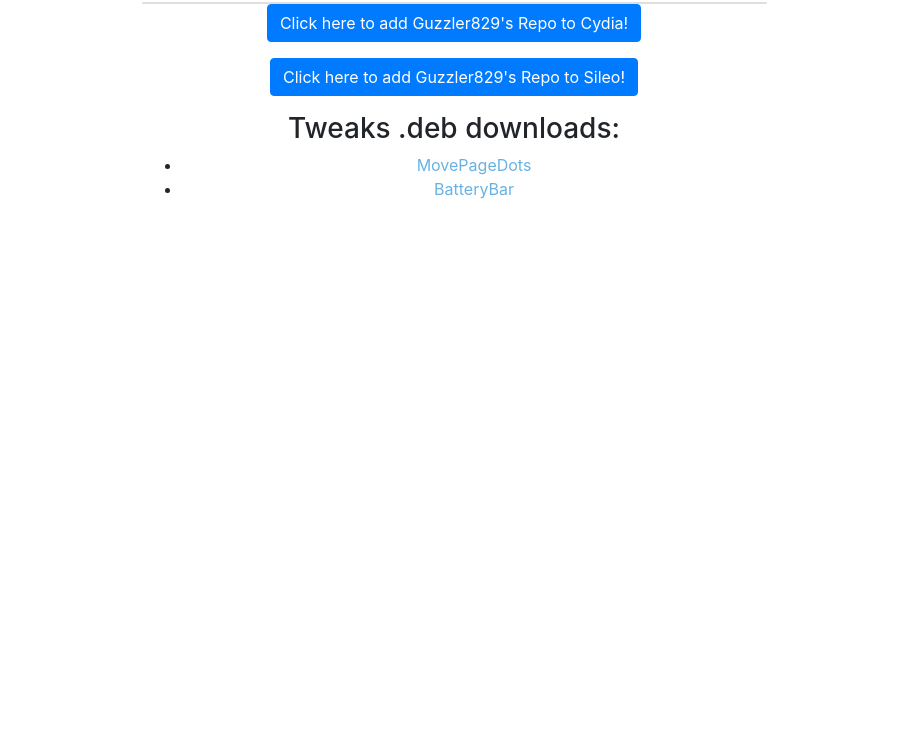
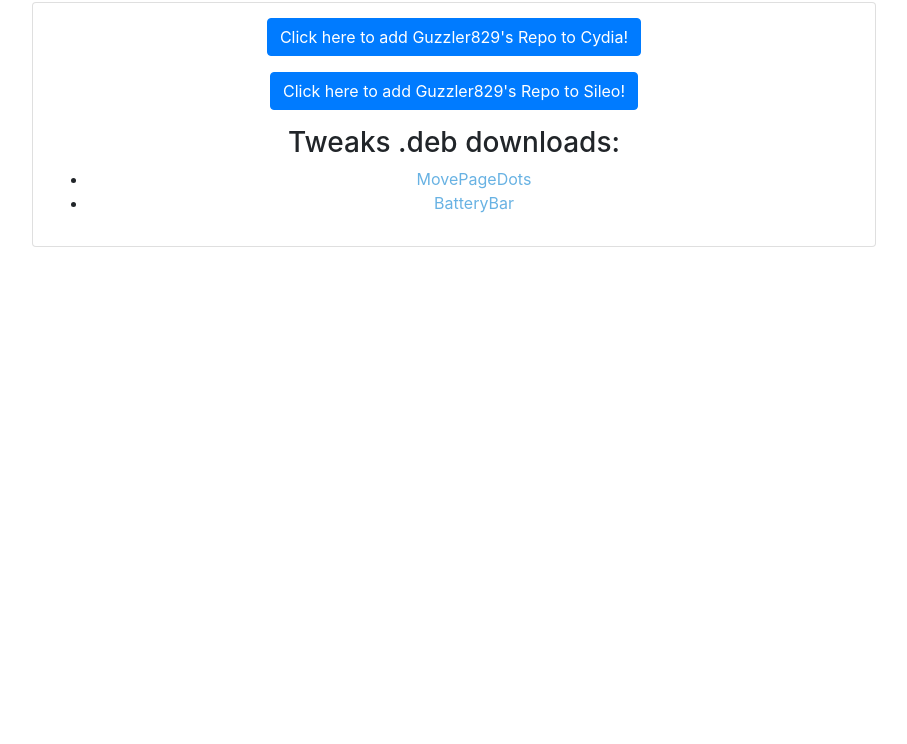
Before and after one commit to Guzzler829/guzzler829.github.io, a website: page repo.html in a window 1280 px wide. Shown: the part 56-800 px from the top of the page, without its empty margins (186-1093 px from the left). Drawn offline with nearby package versions, Linux system fonts and the light colour scheme.

Commit message:
Made html pages more elegant - final

```diff
--- a/repo.html
+++ b/repo.html
@@ -18,7 +18,7 @@
 	</head>
 	<body>
 		<div class="row d-flex justify-content-center">
-			<div class="col-6">
+			<div class="col-8">
 				<nav class="navbar navbar-expand-sm navbar-dark bg-dark"></nav>
 					<a class="navbar-brand" href="https://guzzler829.github.io/">Guzzler829</a>
 					<button class="navbar-toggler" type="button" data-toggle="collapse" data-target="#navbarNavDropdown"
@@ -27,8 +27,9 @@
 					</button>
 				</nav>
 				<br>
-				<div class="card"></div>
+				<div class="card">
 					<center>
+						<div style="padding: 15px;">
 							<form action="cydia://url/https://cydia.saurik.com/api/share#?source=guzzler829">
 								<button type="submit" class="btn btn-primary">Click here to add Guzzler829's Repo to Cydia!</button>
 							</form>
@@ -40,6 +41,7 @@
 								<li><a href="https://github.com/Guzzler829/repo/blob/main/debs/com.guzzler.movepagedots2_1.0+debug_iphoneos-arm.deb?raw=true">MovePageDots</a></li>
 								<li><a href="https://github.com/Guzzler829/guzzler829.github.io/blob/master/debs/com.guzzler.batterybar_1.0-84+debug_iphoneos-arm.deb?raw=true">BatteryBar</a></li>
 							</ul>
+						</div>
 					</center>
 				</div>
 			</div>
```
Also changed, not shown: index.html (+8 -6 lines). Lines whose indentation alone changed are shown as unchanged.
